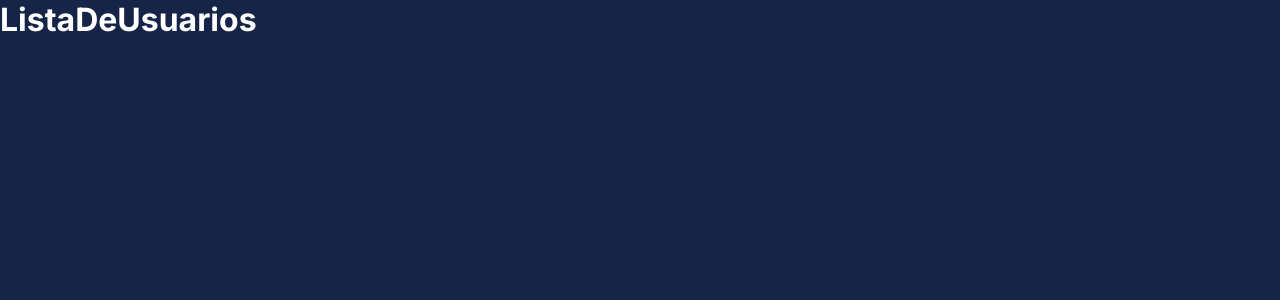
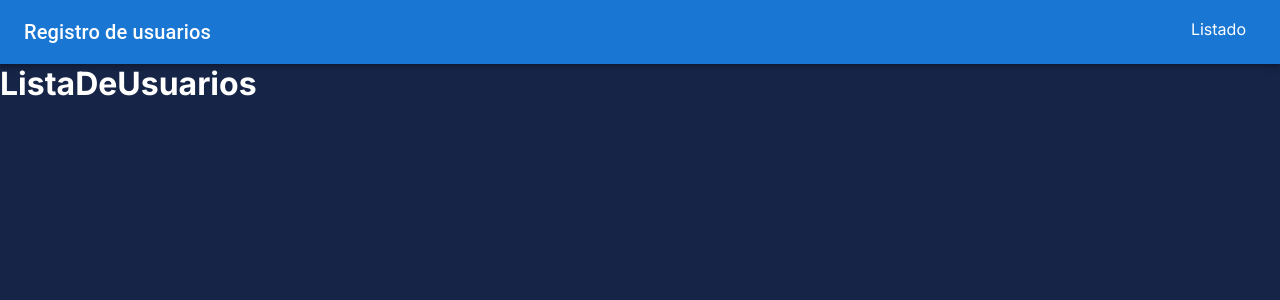
Before and after one commit to FabioGuardado/ve-challenge-fe, a Next.js app: page /usuarios in a window 1280 px wide. Shown: the top 300 px of the page. Built offline with nearby package versions, Linux system fonts and the light colour scheme.

Commit message:
Add default layout

```diff
--- a/package.json
+++ b/package.json
@@ -11,6 +11,7 @@
   "dependencies": {
     "@emotion/react": "^11.11.4",
     "@emotion/styled": "^11.11.0",
+    "@mui/icons-material": "^5.15.14",
     "@mui/material": "^5.15.14",
     "next": "14.1.4",
     "react": "^18",
--- a/src/app/layout.js
+++ b/src/app/layout.js
@@ -1,4 +1,7 @@
 import { Inter } from "next/font/google";
+
+import Navbar from "@/components/navbar/Navbar";
+
 import "./globals.css";
 
 const inter = Inter({ subsets: ["latin"] });
@@ -11,7 +14,10 @@ export const metadata = {
 export default function RootLayout({ children }) {
   return (
     <html lang="es">
-      <body className={inter.className}>{children}</body>
+      <body className={inter.className}>
+        <Navbar />
+        {children}
+      </body>
     </html>
   );
 }
--- /dev/null
+++ b/src/components/navbar/Navbar.js
@@ -0,0 +1,76 @@
+"use client";
+
+import { useState } from "react";
+
+import Link from "next/link";
+
+import AppBar from "@mui/material/AppBar";
+import Toolbar from "@mui/material/Toolbar";
+import Typography from "@mui/material/Typography";
+import Button from "@mui/material/Button";
+import useMediaQuery from "@mui/material/useMediaQuery";
+import { List, ListItem, Collapse } from "@mui/material";
+import MenuIcon from "@mui/icons-material/Menu";
+
+import styles from "./Navbar.module.css";
+
+export default function Navbar() {
+  const small = useMediaQuery("(max-width:600px)");
+  const full = useMediaQuery("(min-width:600px)");
+
+  const [open, setOpen] = useState(false);
+
+  const handleClick = () => setOpen(!open);
+
+  return (
+    <div className={styles.navbarContainer}>
+      <AppBar position="static" className={styles.navbar}>
+        <Toolbar variant="regular">
+          {small && (
+            <>
+              <List>
+                <ListItem>
+                  <Button
+                    className={styles.navbarCollapseButon}
+                    onClick={handleClick}
+                  >
+                    <MenuIcon />
+                  </Button>
+                  <Typography
+                    variant="h6"
+                    className={styles.navbarText}
+                    onClick={() => {
+                      setOpen(false);
+                    }}
+                  >
+                    Registro de usuarios
+                  </Typography>
+                </ListItem>
+                <Collapse in={open} timeout="auto" unmountOnExit>
+                  <List component="div" disablePadding>
+                    <ListItem>
+                      <Link href="/usuarios" className="navbar__item">
+                        Listado
+                      </Link>
+                    </ListItem>
+                  </List>
+                </Collapse>
+              </List>
+            </>
+          )}
+
+          {full && (
+            <div className={styles.navbarFull}>
+              <Typography variant="h6" className={styles.navbarText}>
+                Registro de usuarios
+              </Typography>
+              <Link href="/usuarios" className={styles.navbarItem}>
+                Listado
+              </Link>
+            </div>
+          )}
+        </Toolbar>
+      </AppBar>
+    </div>
+  );
+}
--- /dev/null
+++ b/src/components/navbar/Navbar.module.css
@@ -0,0 +1,34 @@
+.navbar {
+  background-color: var(--primary-color);
+  box-shadow: none;
+}
+
+.navbarContainer {
+  color: var(--primary-text-color);
+}
+
+.navbarCollapseButon {
+  color: var(--primary-text-color);
+}
+
+.navbarText {
+  font-weight: 700;
+}
+
+.navbarFull {
+  width: 100%;
+  display: flex;
+  flex-direction: row;
+  align-items: center;
+  justify-content: space-between;
+}
+
+.navbarItem {
+  padding: 0  10px 5px;
+  border-bottom: 2px solid transparent;
+  transition: all ease-in-out 0.2s;
+}
+
+.navbarItem:hover {
+  border-bottom: 2px solid var(--primary-text-color);
+}
```
Also changed, not shown: 1 other file (tests, documents, lock files or other folders).
